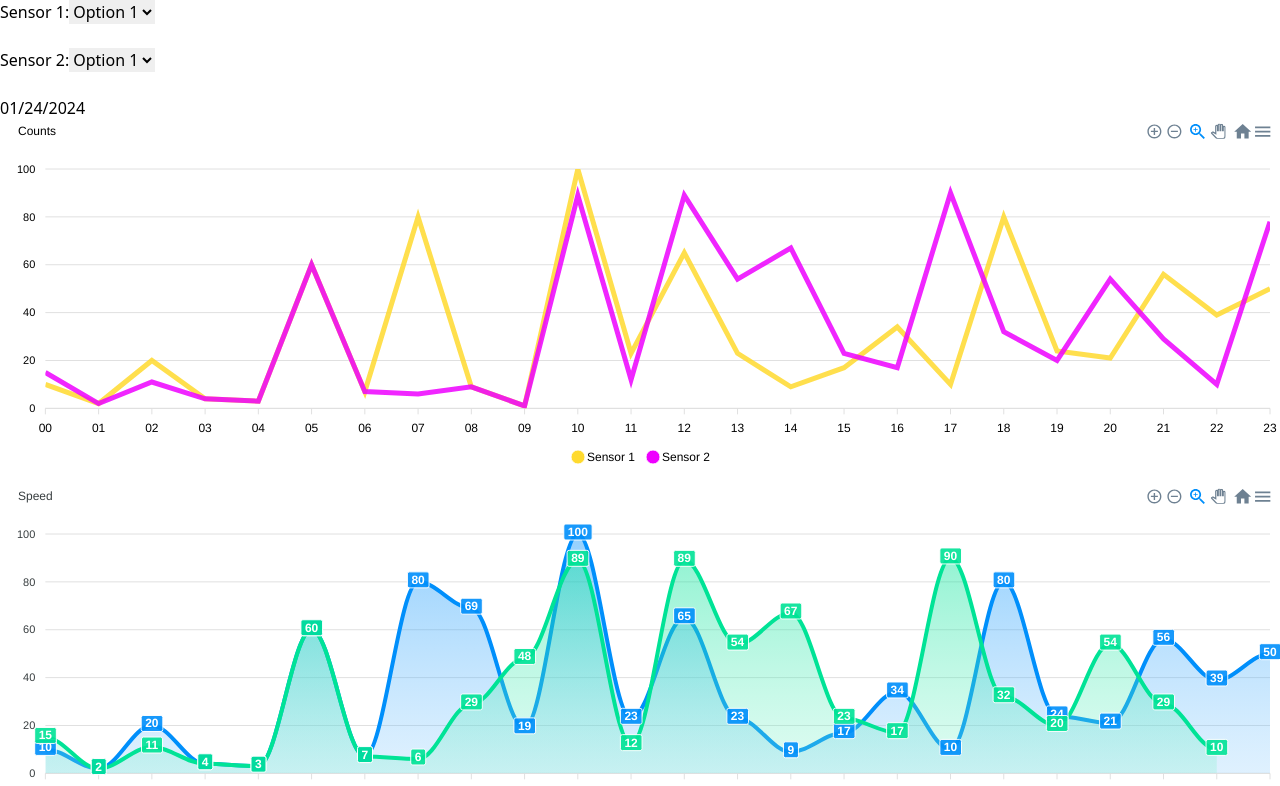
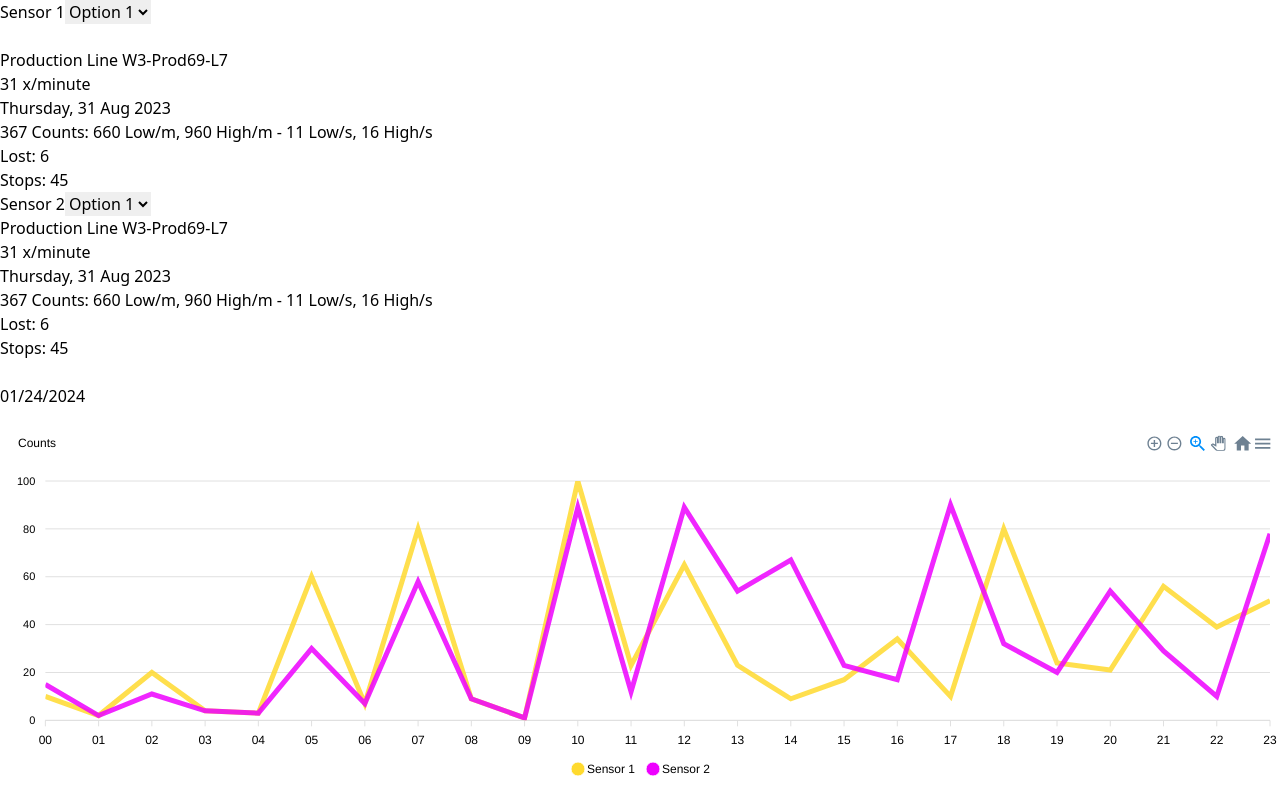
Before and after one commit to eworkslabs/aeyebox-charts, a Next.js app: page / in a window 1280 px wide. Shown: the top 786 px of the page. Built offline with nearby package versions, Linux system fonts and the light colour scheme.

Commit message:
Adicionado codigos de linha de produção e paine

```diff
--- /dev/null
+++ b/pages/ProductionLine.tsx
@@ -0,0 +1,42 @@
+import React from 'react';
+
+interface ProductionLineProps {
+  data: {
+    title: string;
+    productionLine: string;
+    series3: string;
+    series4: string;
+    xPerMinute: number;
+    date: string;
+    counts: {
+      counts: number;
+      low: number;
+      high: number;
+    };
+    lost: number;
+    stops: number;
+  };
+}
+
+const ProductionLine: React.FC<ProductionLineProps> = ({ data }) => {
+  const formatCounts = (counts: { low: number; high: number }): string => {
+    const lowPerMinute = counts.low / 60;
+    const highPerMinute = counts.high / 60;
+    return `${counts.counts} Counts: ${counts.low} Low/m, ${counts.high} High/m - ${lowPerMinute} Low/s, ${highPerMinute} High/s`;
+  };
+
+  return (
+    <div>
+      <h2>{data.title}</h2>
+      <p>
+        {data.xPerMinute} x/minute <br />
+        {data.date} <br />
+        {formatCounts(data.counts)} <br />
+        Lost: {data.lost} <br />
+        Stops: {data.stops} <br />
+      </p>
+    </div>
+  );
+};
+
+export default ProductionLine;
--- a/pages/index.tsx
+++ b/pages/index.tsx
@@ -2,7 +2,9 @@ import {render} from "react-dom";
 import styles from "/styles/Home.module.css";
 import dynamic from "next/dynamic";
 import DatePicker from "./DatePicker"
+import ProductionLine from "@/pages/ProductionLine"
 
+interface HomePageProps{}
 
 
 const Chart = dynamic(()=> import ('react-apexcharts'),{
@@ -45,7 +47,7 @@ const countSeries =[{
     data:[10, 2, 20, 4, 3, 60, 7, 80, 9, 1, 100, 23, 65, 23, 9, 17, 34, 10, 80, 24, 21, 56, 39, 50]
 },{
     name:'Sensor 2',
-    data:[15, 2, 11, 4, 3, 60, 7, 6, 9, 1, 89, 12, 89, 54, 67, 23, 17, 90, 32, 20, 54, 29, 10, 78]
+    data:[15, 2, 11, 4, 3, 30, 7, 58, 9, 1, 89, 12, 89, 54, 67, 23, 17, 90, 32, 20, 54, 29, 10, 78]
 }]
 
 const speedOptions ={
@@ -81,44 +83,76 @@ const stopsOptions ={
 
 const stopsSeries =[{
     name:'Sensor 1',
-    data: [10, 2, 20, 4, 3, 60, 7, 80, 9, 17, 100, 23, 65, 23, 9, 17, 34, 10, 80, 24, 21, 56, 39, 50],
+    data: [10, 28, 20, 4, 3, 60, 7, 80, 9, 17, 100, 23, 65, 23, 9, 17, 34, 10, 80, 24, 21, 56, 39, 50],
 },{
     name:'Sensor 2',
-    data: [15, 2, 11, 4, 3, 60, 7, 6, 9, 15, 89, 12, 89, 54, 67, 23, 17, 90, 32, 20, 54, 29, 10, 78]
+    data: [15, 21, 11, 4, 3, 60, 7, 60, 9, 15, 89, 12, 89, 54, 67, 23, 17, 90, 32, 20, 54, 29, 10, 78]
 }
 ]
+
+
+    const ProductionLineData = {
+        title: 'Production Line W3-Prod69-L7',
+        productionLine: 'W3 - Prod69 - L7',
+        series3: 'Filler',
+        series4: 'Labelizer',
+        xPerMinute: 31,
+        date: 'Thursday, 31 Aug 2023',
+        counts:{
+            counts: 367,
+            low: 11 * 60,
+            high: 16 * 60,
+        },
+        lost: 6,
+        stops: 45,
+
+    };
+
 
 export default function Home(){
     return(
 
+
         <div>
+            <div className="panel1">
+                <form>
+                    <label htmlFor="Sensor 1">Sensor 1</label>
+                    <select id="dropdown1">
+                        <option value="option1">Option 1</option>
+                        <option value="option2">Option 2</option>
+                        <option value="option3">Option 3</option>
+                    </select>
+                </form>
+            </div>
+            <br></br>
+            <div>
+                <ProductionLine data={ProductionLineData}  />
+            </div>
 
 
-            <form>
-                <label htmlFor="Sensor1">Sensor 1:</label>
-                <select id="dropdown1">
-                    <option value="option1">Option 1</option>
-                    <option value="option2">Option 2</option>
-                    <option value="option3">Option 3</option>
-                </select>
-                <br></br>
-                <br></br>
-                <label htmlFor="Sensor2">Sensor 2:</label>
-                <select id="dropdown2">
-                    <option value="option1">Option 1</option>
-                    <option value="option1">Option 1</option>
-                    <option value="option1">Option 1</option>
-                </select>
-            </form>
+            <div className="panel2">
+                <form>
+                    <label htmlFor="Sensor 1">Sensor 2</label>
+                    <select id="dropdown2">
+                        <option value="option1">Option 1</option>
+                        <option value="option2">Option 2</option>
+                        <option value="option3">Option 3</option>
+                    </select>
+                    <div>
+                        <ProductionLine data={ProductionLineData} />
+                    </div>
+                </form>
+
+            </div>
+
             <br></br>
-            <DatePicker  />
+            <DatePicker />
+            <br></br>
+            <br></br>
 
             <Chart options={countOptions} series={countSeries} type="line" height={350} />
-
-            <Chart options={speedOptions} series={speedSeries} type="area"  height={350} />
-
+            <Chart options={speedOptions} series={speedSeries} type="area" height={350} />
             <Chart options={stopsOptions} series={stopsSeries} type="bar" height={350} />
-
         </div>
     )
 }
```
